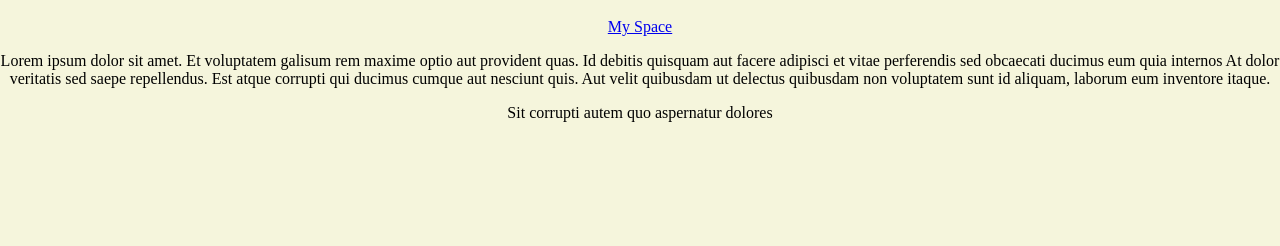
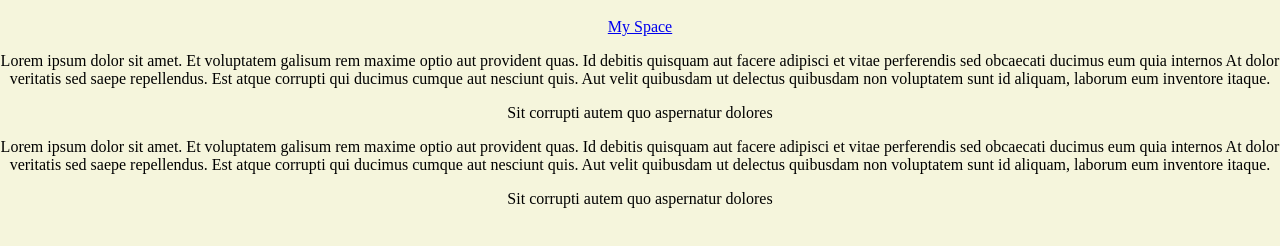
Before and after one commit to MohameddOuattara/myspace, a plain HTML site: page career.html in a window 1280 px wide. Shown: the part 40-286 px from the top of the page. Drawn offline with Linux system fonts and the light colour scheme.

```diff
--- a/career.html
+++ b/career.html
@@ -16,5 +16,12 @@
         cumque aut nesciunt quis. Aut velit quibusdam ut delectus quibusdam non voluptatem sunt
         id aliquam, laborum eum inventore itaque. </p><p>Sit corrupti autem quo aspernatur dolores
     </p>
+    <p>
+        Lorem ipsum dolor sit amet. Et voluptatem galisum rem maxime optio aut provident quas.
+        Id debitis quisquam aut facere adipisci et vitae perferendis sed obcaecati ducimus eum
+        quia internos At dolor veritatis sed saepe repellendus. Est atque corrupti qui ducimus
+        cumque aut nesciunt quis. Aut velit quibusdam ut delectus quibusdam non voluptatem sunt
+        id aliquam, laborum eum inventore itaque. </p><p>Sit corrupti autem quo aspernatur dolores
+    </p>
 </body>
 </html>
```
